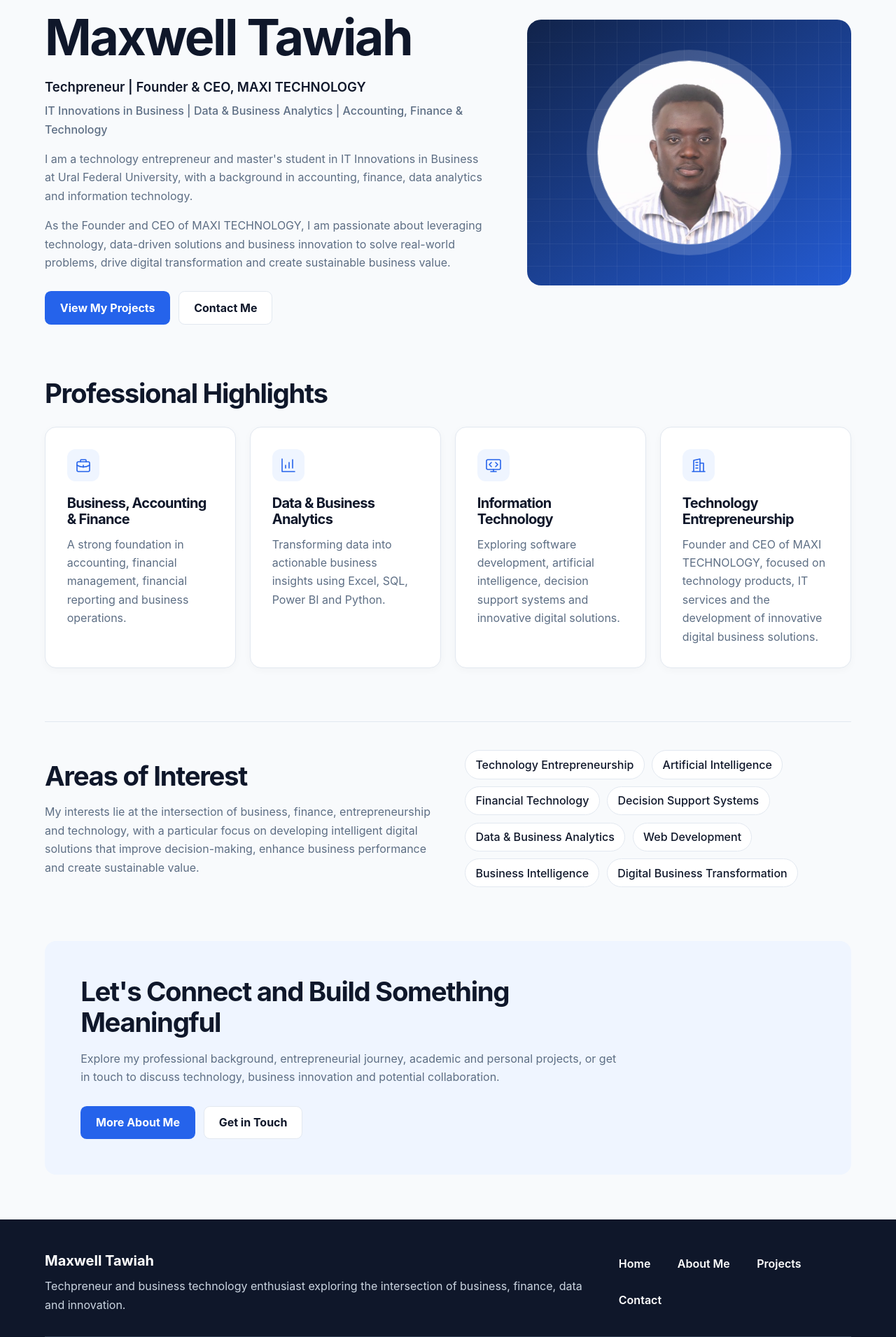
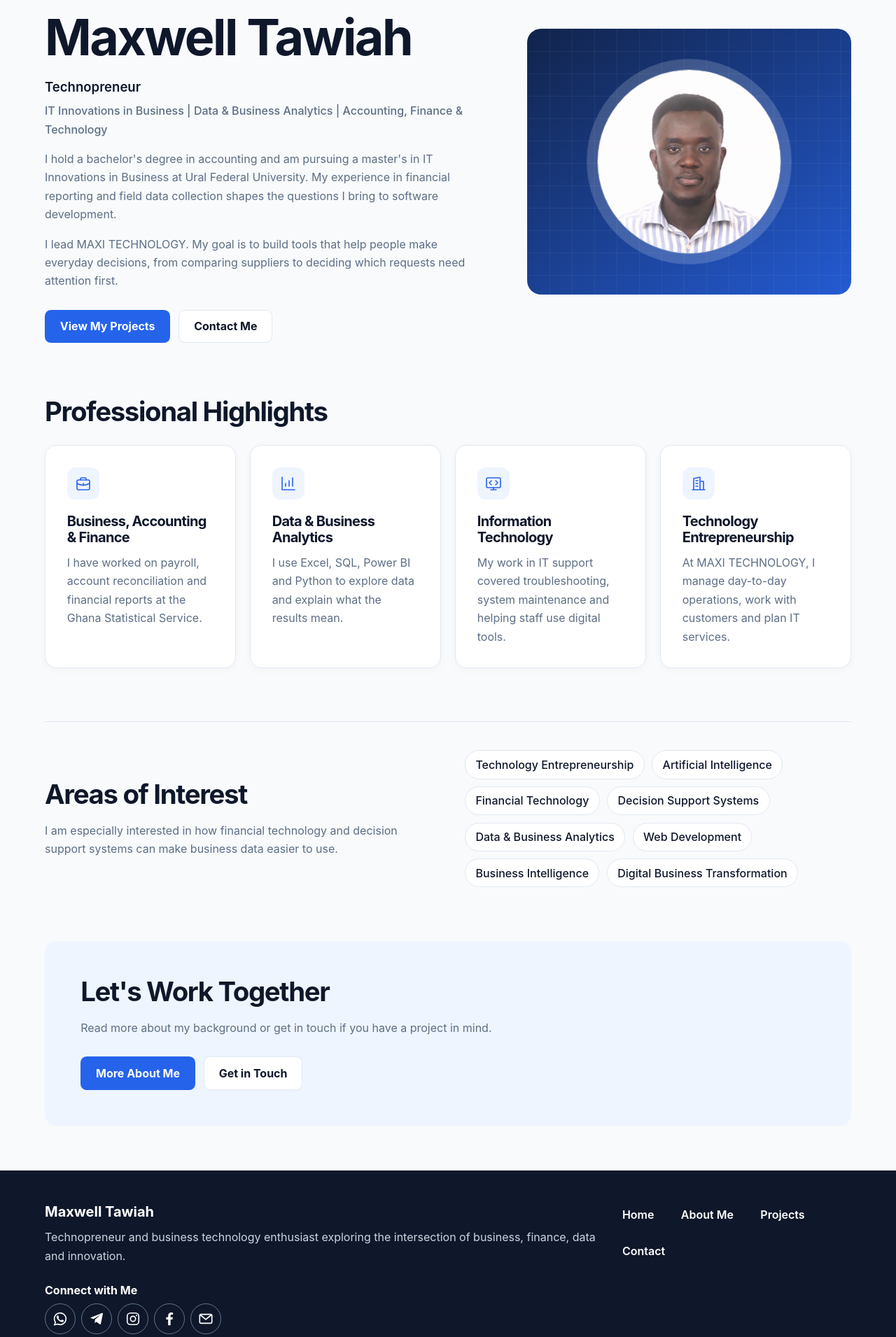
Before and after one commit to MaxiTechnology/Portfolio, a React (Vite) app: page / in a window 1280 px wide. Shown: the part 169-2080 px from the top of the page at 70% size. Built offline with nearby package versions, Linux system fonts and the light colour scheme.

Commit message:
Update portfolio profile, contact information and social media links

```diff
--- a/index.html
+++ b/index.html
@@ -3,8 +3,8 @@
   <head>
     <meta charset="UTF-8" />
     <meta name="viewport" content="width=device-width, initial-scale=1.0" />
-    <title>Maxwell Tawiah | Techpreneur &amp; Technology Portfolio</title>
-    <meta name="description" content="Personal portfolio of Maxwell Tawiah, Techpreneur, Founder and CEO of MAXI TECHNOLOGY, and master's student in IT Innovations in Business, showcasing professional experience, skills and technology projects." />
+    <title>Maxwell Tawiah | Technopreneur &amp; Technology Portfolio</title>
+    <meta name="description" content="Personal portfolio of Maxwell Tawiah, Technopreneur, Founder and CEO of MAXI TECHNOLOGY, and master's student in IT Innovations in Business, showcasing professional experience, skills and technology projects." />
     <link rel="icon" type="image/svg+xml" href="/favicon.svg" />
   </head>
   <body>
--- a/src/components/Footer.jsx
+++ b/src/components/Footer.jsx
@@ -1,4 +1,5 @@
 import { Link } from 'react-router-dom'
+import { contactEmail } from '../data/profile.js'
 
 const currentYear = new Date().getFullYear()
 
@@ -9,7 +10,7 @@ export default function Footer() {
         <div className="footer-row">
           <div>
             <strong>Maxwell Tawiah</strong>
-            <p>Techpreneur and business technology enthusiast exploring the intersection of business, finance, data and innovation.</p>
+            <p>Technopreneur and business technology enthusiast exploring the intersection of business, finance, data and innovation.</p>
           </div>
           <nav className="footer-links" aria-label="Footer navigation">
             <Link to="/">Home</Link>
@@ -18,6 +19,40 @@ export default function Footer() {
             <Link to="/contact">Contact</Link>
           </nav>
         </div>
+        <nav className="footer-social" aria-labelledby="social-title">
+          <h2 id="social-title">Connect with Me</h2>
+          <div className="social-links">
+            <a href="https://wa.me/message/VPO6TZCCQGORC1" target="_blank" rel="noopener noreferrer" aria-label="WhatsApp (opens in a new tab)" title="WhatsApp">
+              <svg viewBox="0 0 24 24" aria-hidden="true">
+                <path d="M4.6 17.4A9.1 9.1 0 1 1 8 20.2L3 21.5z" />
+                <path fill="currentColor" stroke="none" d="M8.2 6.8c.3-.1.6 0 .8.4l1 2.2c.2.4-.2.9-.8 1.5.8 1.6 2.2 3 4 3.8l1-1.2c.2-.3.5-.3.8-.2l2.2 1c.3.2.4.4.3.8-.2 1.3-1.4 2.3-2.8 2-3.7-.7-7.9-4.4-8.3-7.5-.2-1.2.5-2.5 1.8-2.8z" />
+              </svg>
+            </a>
+            <a href="https://t.me/MaxiTechnology" target="_blank" rel="noopener noreferrer" aria-label="Telegram (opens in a new tab)" title="Telegram">
+              <svg viewBox="0 0 24 24" aria-hidden="true">
+                <path fill="currentColor" stroke="none" d="M2.8 10.1 20.5 3c.9-.3 1.5.1 1.3 1.1l-3.2 15.6c-.2 1-.9 1.2-1.7.7l-5.3-3.9-2.5 2.4.5-5.7 8.9-8-11 7.1-4.6-1.4c-.7-.2-.7-.6-.1-.8z" />
+              </svg>
+            </a>
+            <a href="https://www.instagram.com/maxi_de_don_?lqvp=MTh3dTdnZWRscWZuNQ%3D%3D&utm_source=qr" target="_blank" rel="noopener noreferrer" aria-label="Instagram (opens in a new tab)" title="Instagram">
+              <svg viewBox="0 0 24 24" aria-hidden="true">
+                <rect x="3" y="3" width="18" height="18" rx="5" />
+                <circle cx="12" cy="12" r="4" />
+                <circle cx="17.5" cy="6.8" r="1.2" fill="currentColor" stroke="none" />
+              </svg>
+            </a>
+            <a href="https://www.facebook.com/share/18XSFLjBVv/?mibextid=wwXIfr" target="_blank" rel="noopener noreferrer" aria-label="Facebook (opens in a new tab)" title="Facebook">
+              <svg viewBox="0 0 24 24" aria-hidden="true">
+                <path fill="currentColor" stroke="none" d="M13.8 22v-9h3l.5-3.5h-3.5V7.3c0-1 .3-1.8 1.8-1.8h1.9V2.4c-.7-.1-1.7-.2-2.7-.2-2.8 0-4.8 1.7-4.8 4.9v2.4H7V13h3v9z" />
+              </svg>
+            </a>
+            <a href={`mailto:${contactEmail}`} aria-label={`Email Maxwell at ${contactEmail}`} title={contactEmail}>
+              <svg viewBox="0 0 24 24" aria-hidden="true">
+                <rect x="2.5" y="5" width="19" height="14" rx="2" />
+                <path d="m3.5 6 8.5 7 8.5-7" />
+              </svg>
+            </a>
+          </div>
+        </nav>
         <small>© {currentYear} Maxwell Tawiah</small>
       </div>
     </footer>
--- a/src/data/profile.js
+++ b/src/data/profile.js
@@ -1,3 +1,5 @@
+export const contactEmail = 'tawiahmaxi19@gmail.com'
+
 export const education = [
   {
     "title": "Master's in IT Innovations in Business",
--- a/src/pages/Contact.jsx
+++ b/src/pages/Contact.jsx
@@ -1,4 +1,5 @@
 import ContactForm from '../components/ContactForm.jsx'
+import { contactEmail } from '../data/profile.js'
 import '../styles/contact.css'
 
 const collaborationInterests = [
@@ -19,6 +20,7 @@ export default function Contact() {
           <h1>Contact Me</h1>
           <p className="page-subtitle">Let's Connect and Explore Opportunities</p>
           <p>I am always open to meaningful conversations, professional networking and opportunities for collaboration. Whether you are interested in technology entrepreneurship, business innovation, financial technology, data analytics or intelligent digital solutions, I would be happy to connect with you.</p>
+          <p>Email me at <a href={`mailto:${contactEmail}`}>{contactEmail}</a>.</p>
         </header>
         <section className="collaboration">
           <h2>Let's Work Together</h2>
--- a/src/pages/Home.jsx
+++ b/src/pages/Home.jsx
@@ -20,10 +20,10 @@ export default function Home() {
         <div>
           <p className="greeting">Hello, I'm</p>
           <h1 id="intro-title">Maxwell Tawiah</h1>
-          <p className="headline">Techpreneur | Founder &amp; CEO, MAXI TECHNOLOGY</p>
+          <p className="headline">Technopreneur</p>
           <p className="specialties">IT Innovations in Business | Data &amp; Business Analytics | Accounting, Finance &amp; Technology</p>
-          <p>I am a technology entrepreneur and master's student in IT Innovations in Business at Ural Federal University, with a background in accounting, finance, data analytics and information technology.</p>
-          <p>As the Founder and CEO of MAXI TECHNOLOGY, I am passionate about leveraging technology, data-driven solutions and business innovation to solve real-world problems, drive digital transformation and create sustainable business value.</p>
+          <p>I hold a bachelor's degree in accounting and am pursuing a master's in IT Innovations in Business at Ural Federal University. My experience in financial reporting and field data collection shapes the questions I bring to software development.</p>
+          <p>I lead MAXI TECHNOLOGY. My goal is to build tools that help people make everyday decisions, from comparing suppliers to deciding which requests need attention first.</p>
           <div className="actions">
             <Link className="button primary" to="/projects">View My Projects</Link>
             <Link className="button secondary" to="/contact">Contact Me</Link>
@@ -41,19 +41,19 @@ export default function Home() {
         <h2 id="highlights-title">Professional Highlights</h2>
         <div className="highlight-grid">
           <HighlightCard title="Business, Accounting & Finance"
-            description="A strong foundation in accounting, financial management, financial reporting and business operations.">
+            description="I have worked on payroll, account reconciliation and financial reports at the Ghana Statistical Service.">
             <svg viewBox="0 0 24 24"><rect x="3" y="7" width="18" height="14" rx="2" /><path d="M8 7V5a1 1 0 0 1 1-1h6a1 1 0 0 1 1 1v2M3 12q9 5 18 0M12 12v3" /></svg>
           </HighlightCard>
           <HighlightCard title="Data & Business Analytics"
-            description="Transforming data into actionable business insights using Excel, SQL, Power BI and Python.">
+            description="I use Excel, SQL, Power BI and Python to explore data and explain what the results mean.">
             <svg viewBox="0 0 24 24"><path d="M3 3v18h18M8 16v-4m5 4V8m5 8V4" /></svg>
           </HighlightCard>
           <HighlightCard title="Information Technology"
-            description="Exploring software development, artificial intelligence, decision support systems and innovative digital solutions.">
+            description="My work in IT support covered troubleshooting, system maintenance and helping staff use digital tools.">
             <svg viewBox="0 0 24 24"><rect x="2" y="4" width="20" height="14" rx="2" /><path d="M8 21h8m-4-3v3m-3-13-3 3 3 3m6-6 3 3-3 3" /></svg>
           </HighlightCard>
           <HighlightCard title="Technology Entrepreneurship"
-            description="Founder and CEO of MAXI TECHNOLOGY, focused on technology products, IT services and the development of innovative digital business solutions.">
+            description="At MAXI TECHNOLOGY, I manage day-to-day operations, work with customers and plan IT services.">
             <svg viewBox="0 0 24 24"><path d="M3 21h18M5 21V5l9-2v18m0-12h5v12M8 8h3m-3 4h3m-3 4h3" /></svg>
           </HighlightCard>
         </div>
@@ -62,7 +62,7 @@ export default function Home() {
       <section className="interests section" aria-labelledby="interests-title">
         <div>
           <h2 id="interests-title">Areas of Interest</h2>
-          <p>My interests lie at the intersection of business, finance, entrepreneurship and technology, with a particular focus on developing intelligent digital solutions that improve decision-making, enhance business performance and create sustainable value.</p>
+          <p>I am especially interested in how financial technology and decision support systems can make business data easier to use.</p>
         </div>
         <ul className="interest-list">
           {interests.map(interest => <li key={interest}>{interest}</li>)}
@@ -70,8 +70,8 @@ export default function Home() {
       </section>
 
       <section className="connect section" aria-labelledby="connect-title">
-        <h2 id="connect-title">Let's Connect and Build Something Meaningful</h2>
-        <p>Explore my professional background, entrepreneurial journey, academic and personal projects, or get in touch to discuss technology, business innovation and potential collaboration.</p>
+        <h2 id="connect-title">Let's Work Together</h2>
+        <p>Read more about my background or get in touch if you have a project in mind.</p>
         <div className="actions">
           <Link className="button primary" to="/about">More About Me</Link>
           <Link className="button secondary" to="/contact">Get in Touch</Link>
--- a/src/styles/components.css
+++ b/src/styles/components.css
@@ -54,6 +54,20 @@
 .site-footer p { margin-top: 0.4rem; }
 .footer-links { flex-wrap: wrap; }
 .footer-links a:hover { color: #a9c7ff; text-decoration: underline; }
+.footer-social { margin-top: 1.5rem; }
+.footer-social h2 { font-size: 1rem; letter-spacing: normal; }
+.social-links { display: flex; flex-wrap: wrap; gap: 0.5rem; margin-top: 0.65rem; }
+.social-links a {
+  display: grid;
+  place-items: center;
+  width: 44px;
+  height: 44px;
+  border: 1px solid #64748b;
+  border-radius: 50%;
+  color: white;
+}
+.social-links a:hover, .social-links a:focus-visible { background: var(--accent); border-color: white; }
+.social-links svg { width: 22px; height: 22px; fill: none; stroke: currentColor; stroke-width: 1.8; stroke-linejoin: round; }
 .site-footer small { display: block; border-top: 1px solid #334155; margin-top: 1.8rem; padding-top: 1rem; }
 
 @media (max-width: 768px) {
```
Also changed, not shown: 1 other file (tests, documents, lock files or other folders).
